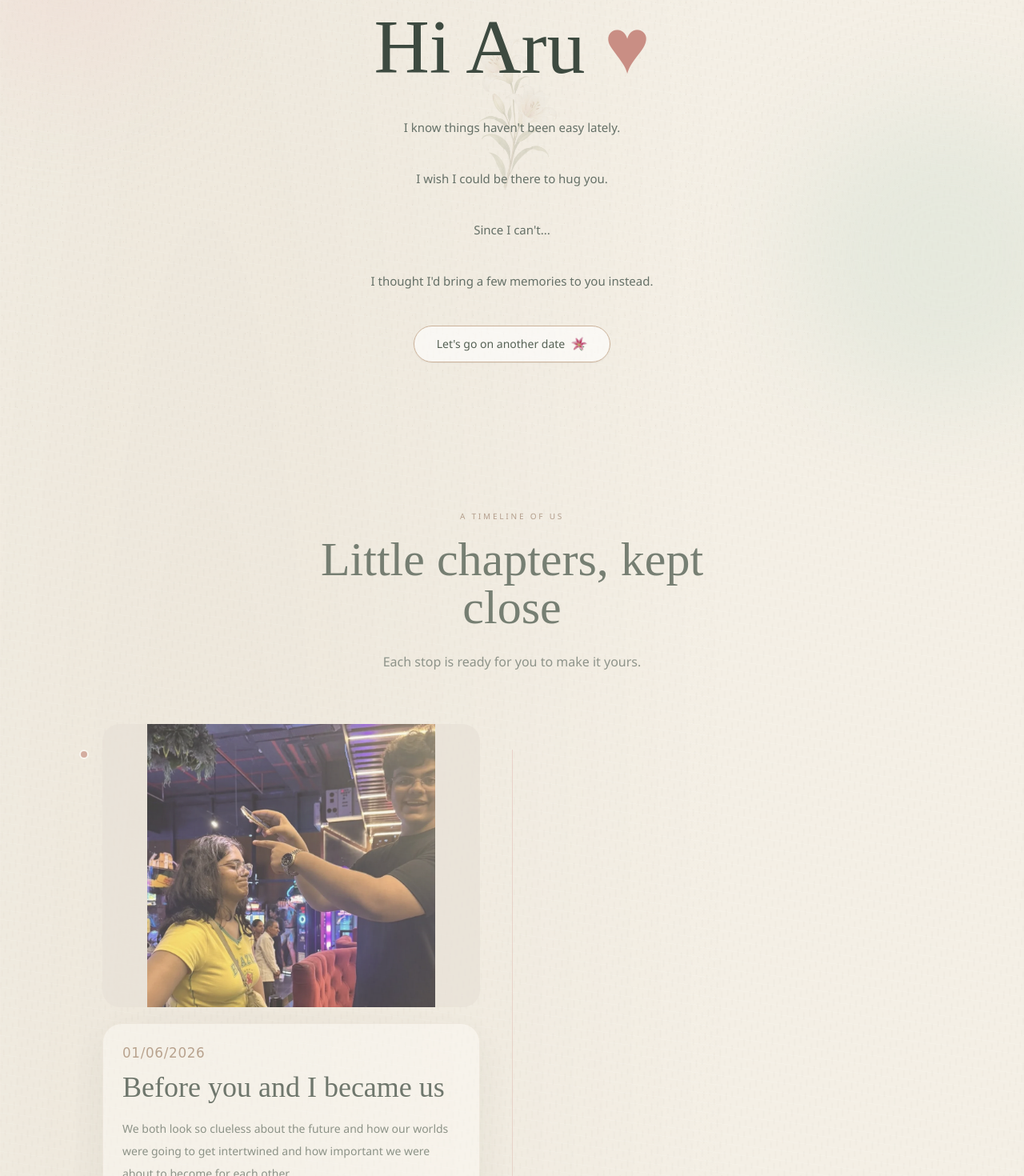
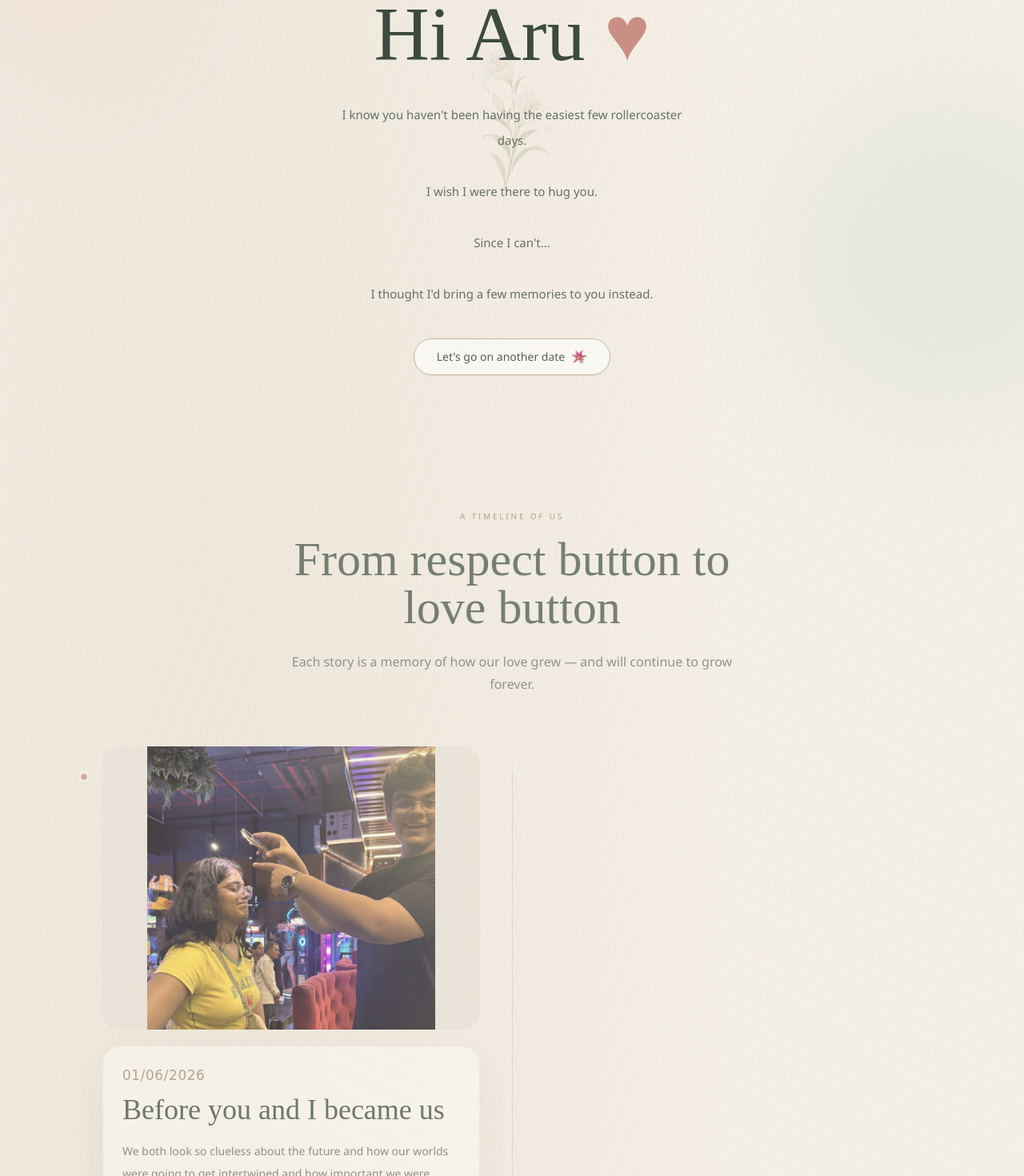
Before and after one commit to iamakee/Lovebutton, a Next.js app: page / in a window 1280 px wide. Shown: the part 258-1728 px from the top of the page at 80% size. Built offline with nearby package versions, Linux system fonts and the light colour scheme.

Commit message:
Refine memory book ending

```diff
--- a/app/page.tsx
+++ b/app/page.tsx
@@ -15,10 +15,11 @@ export default function Home() {
   return <main className="paper-grain overflow-hidden">
     <section className="relative flex min-h-[100svh] items-center justify-center px-5 sm:px-6">
       <div className="absolute -left-16 top-20 h-72 w-72 rounded-full bg-[#efd9d2]/45 blur-3xl"/><div className="absolute -right-24 bottom-8 h-96 w-96 rounded-full bg-[#dbe4d7]/55 blur-3xl"/>
-      <Reveal className="relative z-10 max-w-2xl text-center"><Lily className="mx-auto mb-8" size={124}/><p className="mb-6 text-[10px] uppercase tracking-[.3em] text-[#9e846f]">A little date, from Vellore to Mumbai</p><h1 className="serif text-6xl leading-none sm:text-8xl">Hi Aru <span className="text-[#c98e84]">♥</span></h1><p className="mx-auto mt-9 max-w-md whitespace-pre-line text-[15px] leading-8 text-[#657067]">I know things haven&apos;t been easy lately.{`\n\n`}I wish I could be there to hug you.{`\n\n`}Since I can&apos;t...{`\n\n`}I thought I&apos;d bring a few memories to you instead.</p><button onClick={() => { setEntered(true); document.getElementById('memories')?.scrollIntoView({ behavior: 'smooth' }); }} className="mt-10 inline-flex min-h-11 items-center gap-2 rounded-full border border-[#cbb29a] bg-white/60 px-7 py-3 text-sm text-[#556154] shadow-sm"><span>Let&apos;s go on another date</span><Lily size={20}/></button></Reveal>
+      <Reveal className="relative z-10 max-w-2xl text-center"><Lily className="mx-auto mb-8" size={124}/><p className="mb-6 text-[10px] uppercase tracking-[.3em] text-[#9e846f]">A little date, from Vellore to Mumbai</p><h1 className="serif text-6xl leading-none sm:text-8xl">Hi Aru <span className="text-[#c98e84]">♥</span></h1><p className="mx-auto mt-9 max-w-md whitespace-pre-line text-[15px] leading-8 text-[#657067]">I know you haven&apos;t been having the easiest few rollercoaster days.{`\n\n`}I wish I were there to hug you.{`\n\n`}Since I can&apos;t...{`\n\n`}I thought I&apos;d bring a few memories to you instead.</p><button onClick={() => { setEntered(true); document.getElementById('memories')?.scrollIntoView({ behavior: 'smooth' }); }} className="mt-10 inline-flex min-h-11 items-center gap-2 rounded-full border border-[#cbb29a] bg-white/60 px-7 py-3 text-sm text-[#556154] shadow-sm"><span>Let&apos;s go on another date</span><Lily size={20}/></button></Reveal>
     </section>
     <motion.div id="memories" initial={{ opacity: 0 }} animate={{ opacity: entered ? 1 : .72 }} transition={{ duration: .65 }}>
-      <section className="px-5 py-24 sm:px-6"><Heading eyebrow="A timeline of us" title="Little chapters, kept close" copy="Each stop is ready for you to make it yours."/><div className="relative mx-auto mt-16 max-w-5xl"><div className="timeline-line absolute bottom-8 left-3 top-8 w-px md:left-1/2"/>{memories.map((memory, index) => <Reveal key={memory.title} className={`relative mb-20 ml-8 flex flex-col gap-5 md:mb-28 md:ml-0 md:w-[calc(50%-2.5rem)] ${index % 2 ? 'md:ml-[calc(50%+2.5rem)]' : ''}`}><span className="absolute -left-[29px] top-8 h-3 w-3 rounded-full border-2 border-[#fcfaf5] bg-[#c99688]"/><div className="relative aspect-[4/3] overflow-hidden rounded-[1.35rem] bg-[#e8e1d7]"><img src={memory.image} alt={memory.title} loading={index < 2 ? 'eager' : 'lazy'} className="h-full w-full object-contain object-center"/></div><article className="glass rounded-[1.5rem] p-6"><p className="text-[10px] uppercase tracking-[.2em] text-[#a48870]">{memory.date}</p><h3 className="serif mt-3 text-4xl leading-none">{memory.title}</h3><p className="mt-5 text-sm leading-7 text-[#667166]">{memory.story}</p><p className="serif mt-5 border-l border-[#d6b7ad] pl-4 text-lg italic text-[#788274]">“{memory.quote}”</p></article></Reveal>)}</div></section>
+      <section className="px-5 py-24 sm:px-6"><Heading eyebrow="A timeline of us" title="From respect button to love button" copy="Each story is a memory of how our love grew — and will continue to grow forever."/><div className="relative mx-auto mt-16 max-w-5xl"><div className="timeline-line absolute bottom-8 left-3 top-8 w-px md:left-1/2"/>{memories.map((memory, index) => <Reveal key={memory.title} className={`relative mb-20 ml-8 flex flex-col gap-5 md:mb-28 md:ml-0 md:w-[calc(50%-2.5rem)] ${index % 2 ? 'md:ml-[calc(50%+2.5rem)]' : ''}`}><span className="absolute -left-[29px] top-8 h-3 w-3 rounded-full border-2 border-[#fcfaf5] bg-[#c99688]"/><div className="relative aspect-[4/3] overflow-hidden rounded-[1.35rem] bg-[#e8e1d7]"><img src={memory.image} alt={memory.title} loading={index < 2 ? 'eager' : 'lazy'} className="h-full w-full object-contain object-center"/></div><article className="glass rounded-[1.5rem] p-6"><p className="text-[10px] uppercase tracking-[.2em] text-[#a48870]">{memory.date}</p><h3 className="serif mt-3 text-4xl leading-none">{memory.title}</h3><p className="mt-5 text-sm leading-7 text-[#667166]">{memory.story}</p><p className="serif mt-5 border-l border-[#d6b7ad] pl-4 text-lg italic text-[#788274]">“{memory.quote}”</p></article></Reveal>)}</div></section>
+      <section className="px-5 py-28 text-center"><Lily className="mx-auto mb-7" size={76}/><Heading eyebrow="There is so much ahead" title="Our story isn&apos;t finished."/><p className="mx-auto mt-7 max-w-md text-sm leading-7 text-[#677168]">This isn&apos;t completed yet — it&apos;s only the beginning. There will be many more versions of this page, so don&apos;t worry.</p><p className="mt-8 text-sm tracking-[.1em] text-[#748074]">Many more memories loading<span className="inline-block w-7 animate-pulse">...</span></p></section>
       <footer className="bg-[#405044] px-5 py-24 text-center text-[#f7f1e9]"><p className="serif mx-auto max-w-xl text-4xl leading-tight sm:text-5xl">No matter how many kilometres separate us...<br/>You&apos;ll always have a home in my heart.</p><p className="mt-10 text-2xl text-[#efc8c1]">♥</p><p className="mt-4 text-xs tracking-[.2em] text-[#d6ded4]">— VISHWA</p></footer>
     </motion.div>
   </main>;
```
